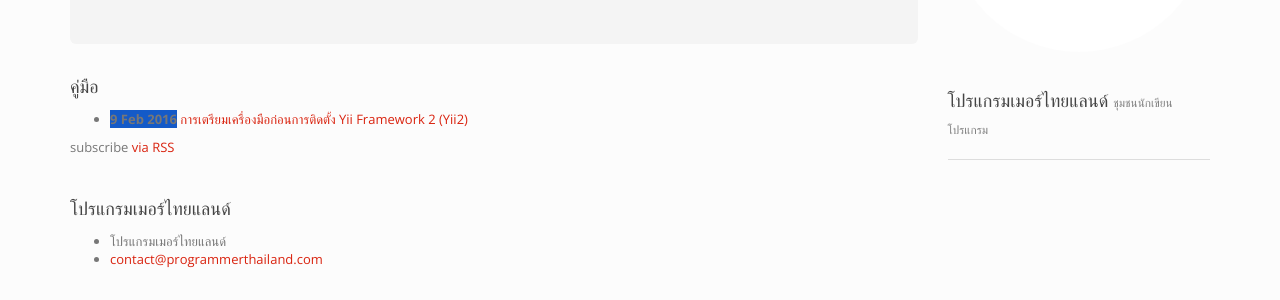
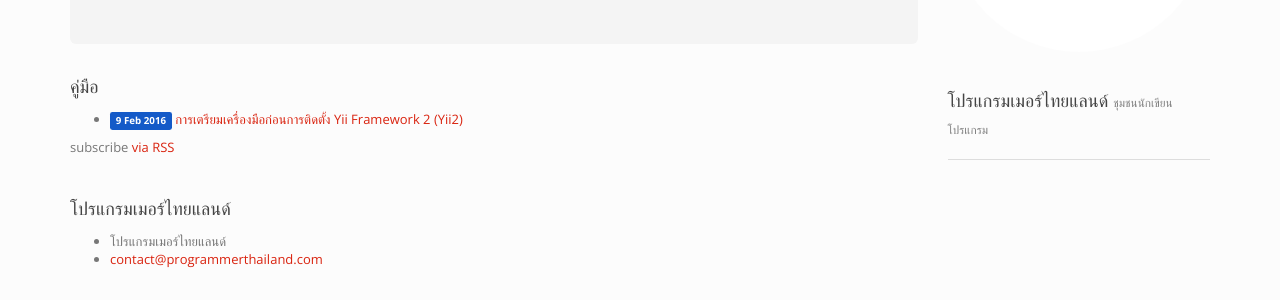
Before and after one commit to ProgrammerThailand/programmerthailand.github.io, a Jekyll site: the page built from index.html, in a window 1280 px wide. Shown: the part 271-571 px from the top of the page. Built offline with Jekyll 4.4.1, drawn with Linux system fonts in a browser that asks for light colours; nearby versions of some CDN libraries; some web fonts are replaced.

Commit message:
add label

```diff
--- a/index.html
+++ b/index.html
@@ -14,7 +14,7 @@ layout: default
   <ul class="post-list">
     {% for post in site.posts %}
       <li>
-        <span class="post-meta" style="background-color: rgb({{ post.date | date: "%m" }}0,{{ post.date | date: "%d" }}0,200);"><strong>{{ post.date | date: "%-d %b %Y" }}</strong></span>
+        <span class="label" style="background-color: rgb({{ post.date | date: "%m" }}0,{{ post.date | date: "%d" }}0,200);"><strong>{{ post.date | date: "%-d %b %Y" }}</strong></span>
 
         <span>
           <a class="post-link" href="{{ post.url | prepend: site.baseurl }}">{{ post.title }}</a>
```
